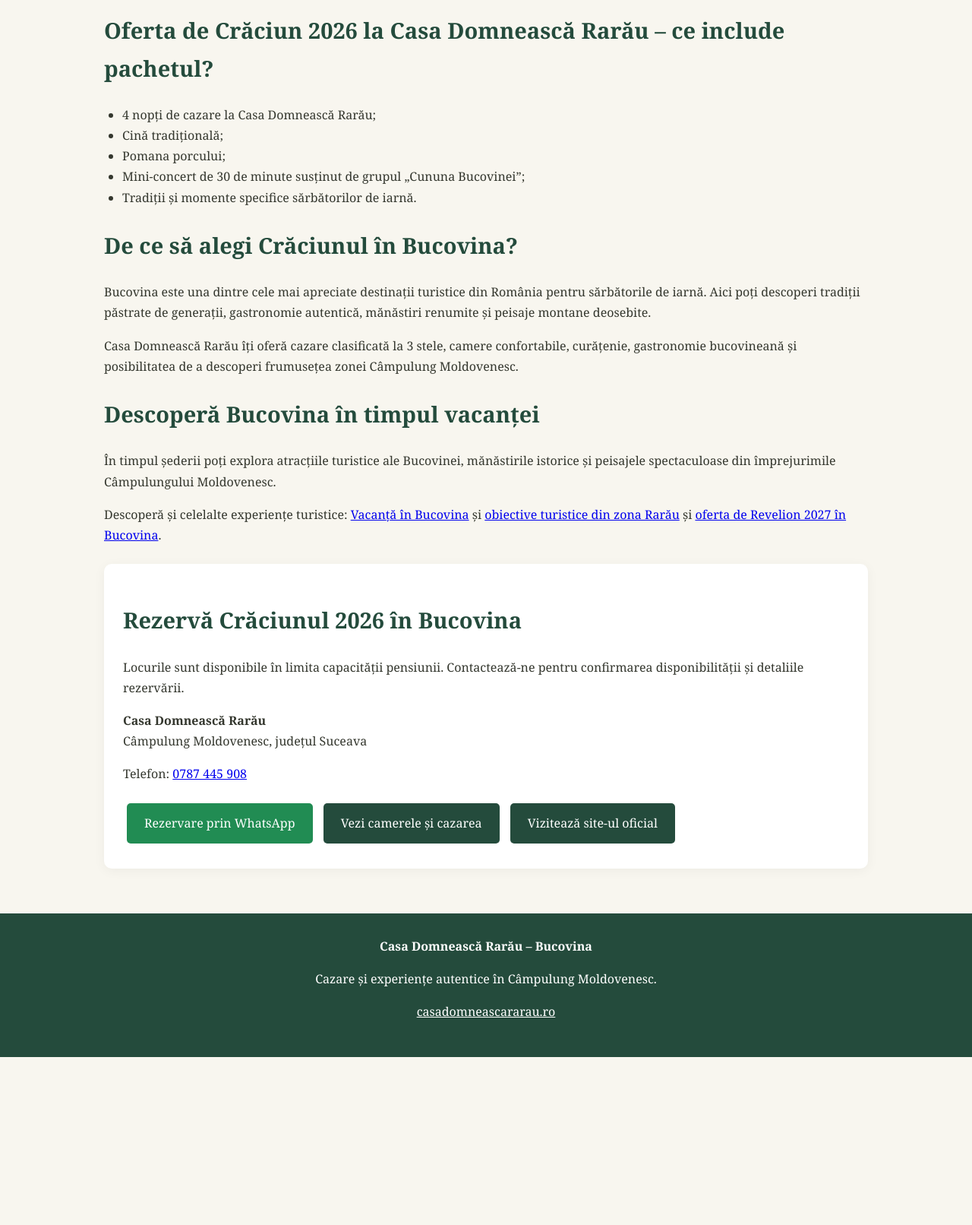
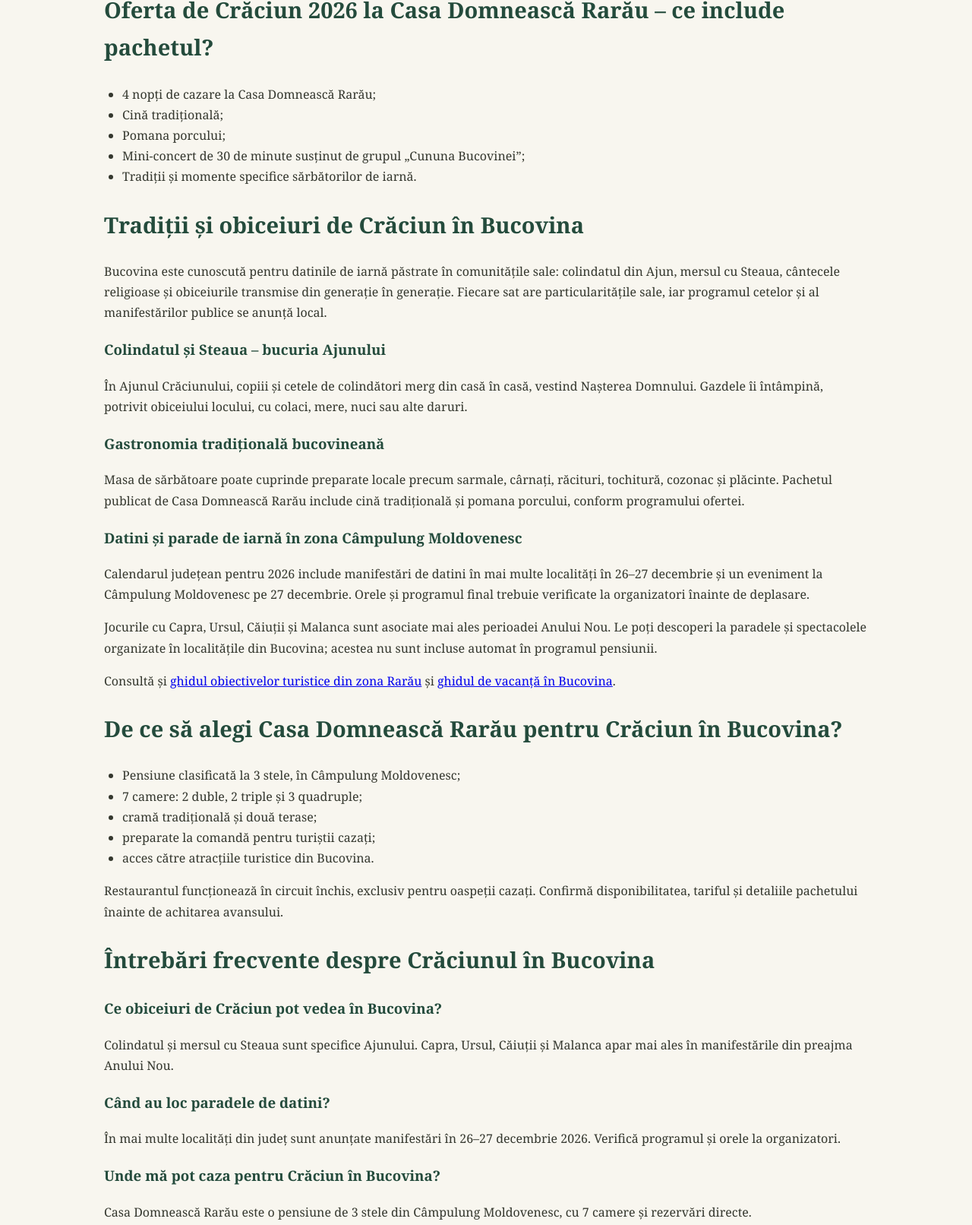
Before and after one commit to casadomneascararau-create/casa-domneasca-rarau-site, a plain HTML site: page craciun-in-bucovina-2026.html in a window 1280 px wide. Shown: the part 1670-3282 px from the top of the page at 76% size. Before the commit the page ends 3061 px from the top, so only its background shows below. Drawn offline with Linux system fonts and the light colour scheme.

Commit message:
Add substantive Christmas traditions and FAQ content

```diff
--- a/craciun-in-bucovina-2026.html
+++ b/craciun-in-bucovina-2026.html
@@ -128,7 +128,9 @@ footer a {color:white}
   ]
 }
 </script>
-<script type="application/ld+json">{"@context":"https://schema.org","@type":"FAQPage","mainEntity":[{"@type":"Question","name":"Ce obiceiuri de Crăciun pot vedea în Bucovina?","acceptedAnswer":{"@type":"Answer","text":"Colindatul și mersul cu Steaua sunt specifice Ajunului. Capra, Ursul, Căiuții și Malanca apar mai ales în manifestările din preajma Anului Nou."}},{"@type":"Question","name":"Când au loc paradele de datini în Bucovina?","acceptedAnswer":{"@type":"Answer","text":"În mai multe localități din județ sunt anunțate manifestări în 26–27 decembrie 2026. Programul și orele trebuie verificate la organizatori."}},{"@type":"Question","name":"Unde mă pot caza pentru Crăciun în Bucovina?","acceptedAnswer":{"@type":"Answer","text":"Casa Domnească Rarău este o pensiune de 3 stele din Câmpulung Moldovenesc, cu 7 camere și rezervări directe."}}]}</script>\n</head>
+<script type="application/ld+json">{"@context":"https://schema.org","@type":"FAQPage","mainEntity":[{"@type":"Question","name":"Ce obiceiuri de Crăciun pot vedea în Bucovina?","acceptedAnswer":{"@type":"Answer","text":"Colindatul și mersul cu Steaua sunt specifice Ajunului. Capra, Ursul, Căiuții și Malanca apar mai ales în manifestările din preajma Anului Nou."}},{"@type":"Question","name":"Când au loc paradele de datini în Bucovina?","acceptedAnswer":{"@type":"Answer","text":"În mai multe localități din județ sunt anunțate manifestări în 26–27 decembrie 2026. Programul și orele trebuie verificate la organizatori."}},{"@type":"Question","name":"Unde mă pot caza pentru Crăciun în Bucovina?","acceptedAnswer":{"@type":"Answer","text":"Casa Domnească Rarău este o pensiune de 3 stele din Câmpulung Moldovenesc, cu 7 camere și rezervări directe."}}]}</script>
+<script type="application/ld+json">{"@context":"https://schema.org","@type":"FAQPage","mainEntity":[{"@type":"Question","name":"Ce obiceiuri de Crăciun pot vedea în Bucovina?","acceptedAnswer":{"@type":"Answer","text":"Colindatul și mersul cu Steaua sunt specifice Ajunului. Capra, Ursul, Căiuții și Malanca apar mai ales în manifestările din preajma Anului Nou."}},{"@type":"Question","name":"Când au loc paradele de datini?","acceptedAnswer":{"@type":"Answer","text":"În mai multe localități din județ sunt anunțate manifestări în 26–27 decembrie 2026. Verifică programul și orele la organizatori."}}]}</script>
+</head>
 
 <body>
 
@@ -192,6 +194,31 @@ footer a {color:white}
  </ul>
 </section>
 
+
+<section>
+ <h2>Tradiții și obiceiuri de Crăciun în Bucovina</h2>
+ <p>Bucovina este cunoscută pentru datinile de iarnă păstrate în comunitățile sale: colindatul din Ajun, mersul cu Steaua, cântecele religioase și obiceiurile transmise din generație în generație. Fiecare sat are particularitățile sale, iar programul cetelor și al manifestărilor publice se anunță local.</p>
+ <h3>Colindatul și Steaua – bucuria Ajunului</h3>
+ <p>În Ajunul Crăciunului, copiii și cetele de colindători merg din casă în casă, vestind Nașterea Domnului. Gazdele îi întâmpină, potrivit obiceiului locului, cu colaci, mere, nuci sau alte daruri.</p>
+ <h3>Gastronomia tradițională bucovineană</h3>
+ <p>Masa de sărbătoare poate cuprinde preparate locale precum sarmale, cârnați, răcituri, tochitură, cozonac și plăcinte. Pachetul publicat de Casa Domnească Rarău include cină tradițională și pomana porcului, conform programului ofertei.</p>
+ <h3>Datini și parade de iarnă în zona Câmpulung Moldovenesc</h3>
+ <p>Calendarul județean pentru 2026 include manifestări de datini în mai multe localități în 26–27 decembrie și un eveniment la Câmpulung Moldovenesc pe 27 decembrie. Orele și programul final trebuie verificate la organizatori înainte de deplasare.</p>
+ <p>Jocurile cu Capra, Ursul, Căiuții și Malanca sunt asociate mai ales perioadei Anului Nou. Le poți descoperi la paradele și spectacolele organizate în localitățile din Bucovina; acestea nu sunt incluse automat în programul pensiunii.</p>
+ <p>Consultă și <a href="/obiective-turistice-rarau">ghidul obiectivelor turistice din zona Rarău</a> și <a href="/vacanta-in-bucovina">ghidul de vacanță în Bucovina</a>.</p>
+</section>
+<section>
+ <h2>De ce să alegi Casa Domnească Rarău pentru Crăciun în Bucovina?</h2>
+ <ul><li>Pensiune clasificată la 3 stele, în Câmpulung Moldovenesc;</li><li>7 camere: 2 duble, 2 triple și 3 quadruple;</li><li>cramă tradițională și două terase;</li><li>preparate la comandă pentru turiștii cazați;</li><li>acces către atracțiile turistice din Bucovina.</li></ul>
+ <p>Restaurantul funcționează în circuit închis, exclusiv pentru oaspeții cazați. Confirmă disponibilitatea, tariful și detaliile pachetului înainte de achitarea avansului.</p>
+</section>
+<section>
+ <h2>Întrebări frecvente despre Crăciunul în Bucovina</h2>
+ <h3>Ce obiceiuri de Crăciun pot vedea în Bucovina?</h3><p>Colindatul și mersul cu Steaua sunt specifice Ajunului. Capra, Ursul, Căiuții și Malanca apar mai ales în manifestările din preajma Anului Nou.</p>
+ <h3>Când au loc paradele de datini?</h3><p>În mai multe localități din județ sunt anunțate manifestări în 26–27 decembrie 2026. Verifică programul și orele la organizatori.</p>
+ <h3>Unde mă pot caza pentru Crăciun în Bucovina?</h3><p>Casa Domnească Rarău este o pensiune de 3 stele din Câmpulung Moldovenesc, cu 7 camere și rezervări directe.</p>
+</section>
+
 <section>
  <h2>De ce să alegi Crăciunul în Bucovina?</h2>
 
```
